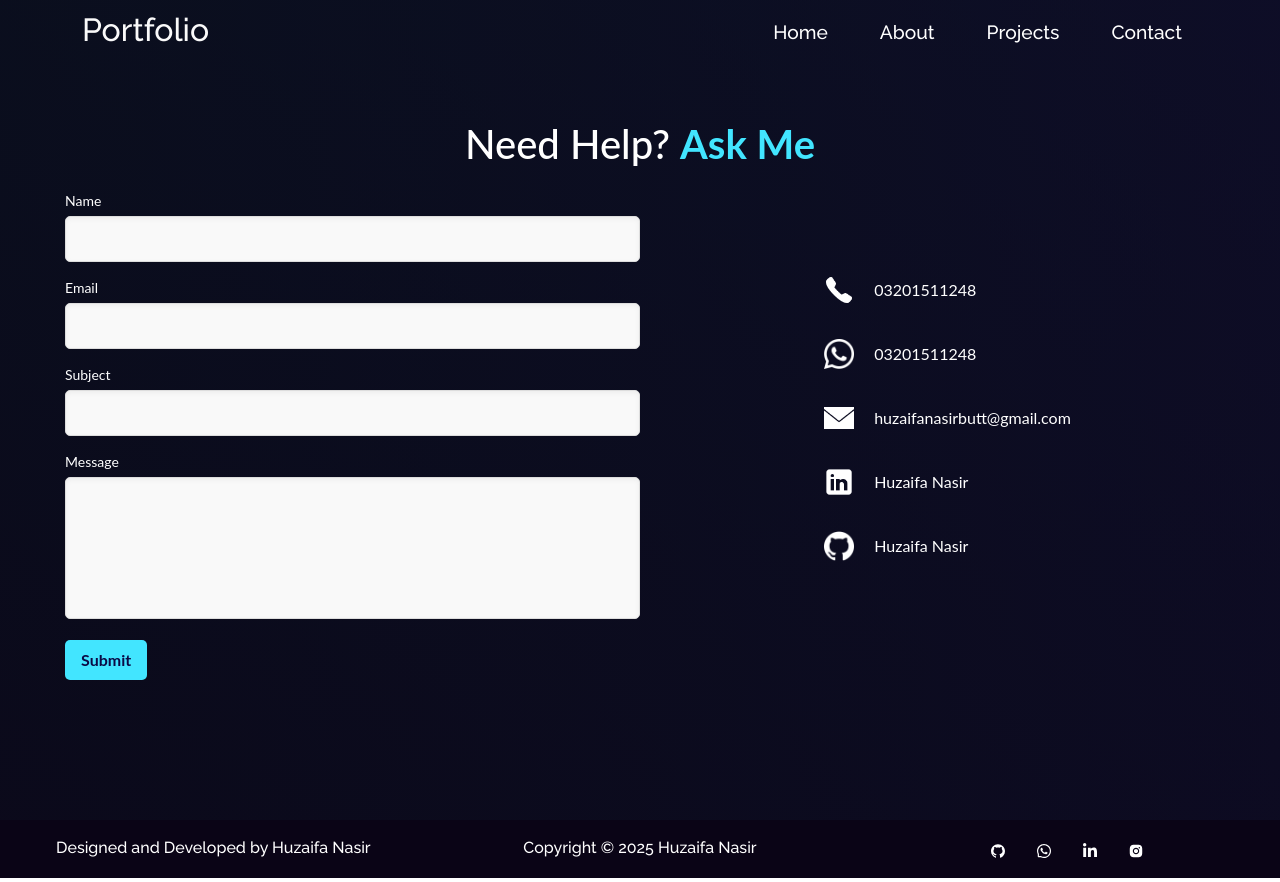
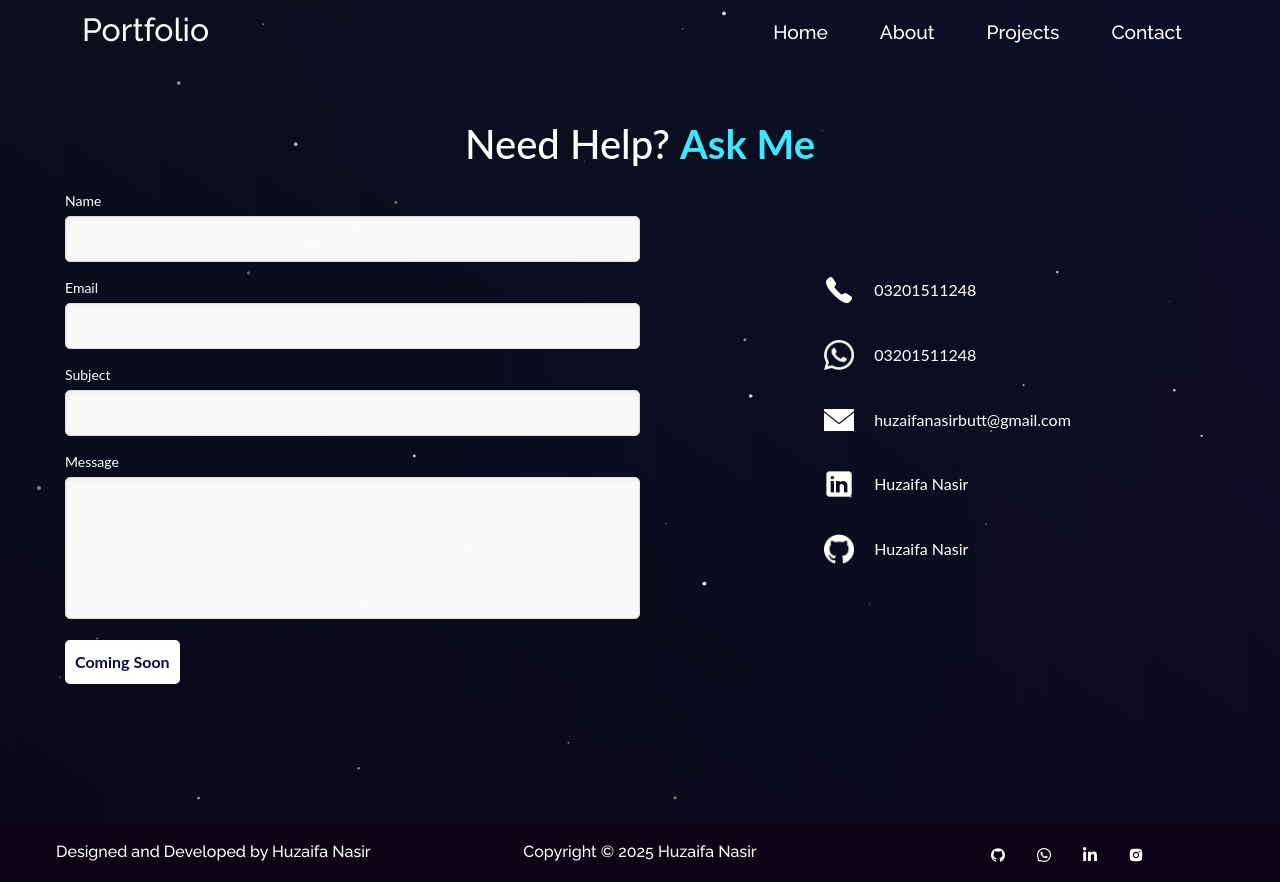
Before and after one commit to huzaifanasir08/Personal-Portfolio, a React (Create React App) app: page /contact in a window 1280 px wide. Built offline with nearby package versions, Linux system fonts and the light colour scheme.

Commit message:
formupdate

```diff
--- a/src/components/Contact/Contact.js
+++ b/src/components/Contact/Contact.js
@@ -77,7 +77,7 @@ const handleSubmit = async (e) => {
 
     return (
         <section id="contact-sector">
-            {/* <Particle /> */}
+            <Particle />
             <div className="contact-section">
             <h1>
 
@@ -85,7 +85,8 @@ const handleSubmit = async (e) => {
             </h1>
                 <div id="contact-box">
                     <div className="contact-container">
-                        <form className="contact-form" style={{ textAlign: 'left', color: 'white' }}>
+                    {/* onSubmit={handleSubmit} */}
+                        <form className="contact-form" style={{ textAlign: 'left', color: 'white' }} >
                             <div className="form-group">
                                 <label htmlFor="name">Name</label>
                                 <input value={formData.name} onChange={handleChange} type="text" id="name" name="name" required />
@@ -102,8 +103,9 @@ const handleSubmit = async (e) => {
                                 <label htmlFor="message">Message</label>
                                 <textarea value={formData.message} onChange={handleChange} id="message" name="message" rows="5" required></textarea>
                             </div>
-                            <button onClick={handleSubmit} className="button_more" type='submit'>
-                                <Link to={"/contact"} style={{textDecoration:"blink", color:"rgb(11 10 69)"}}>Submit</Link>
+                            {/* onClick={handleSubmit} className="disabled"  */}
+                            <button className="disabled" type='submit'>
+                                <Link to={"/contact"} style={{textDecoration:"blink", color:"rgb(11 10 69)"}}>Coming Soon</Link>
                             </button>
                         </form>
                     </div>
--- a/src/components/Particle.js
+++ b/src/components/Particle.js
@@ -28,7 +28,7 @@ export default function Particle() {
             background: {
               color: "rgb(221 221 255 / 0%)", // Dark background for contrast
             },
-            fpsLimit: 140,
+            fpsLimit: 200,
             particles: {
               color: {
                 value: "#ffffff", // Single color (white)
@@ -44,7 +44,7 @@ export default function Particle() {
                 },
               },
               number: {
-                value: 50,
+                value: 100, // Number of particles
                 density: {
                   enable: true,
                   area: 800,
@@ -63,7 +63,7 @@ export default function Particle() {
                 type: "circle",
               },
               size: {
-                value: { min: 0.4, max: 2 },
+                value: { min: 0, max: 2 },
                 animation: {
                   enable: true,
                   speed: 2,
--- a/src/style.css
+++ b/src/style.css
@@ -1332,6 +1332,13 @@ button[type="submit"] {
 }
 }
 
+.disabled{
+  border: 1px solid #999999;
+  background-color: #cccccc;
+  color: #2b1313;
+  cursor: not-allowed !important;
+}
+
 .status-message {
   margin-top: 10px;
   padding: 8px;
```
